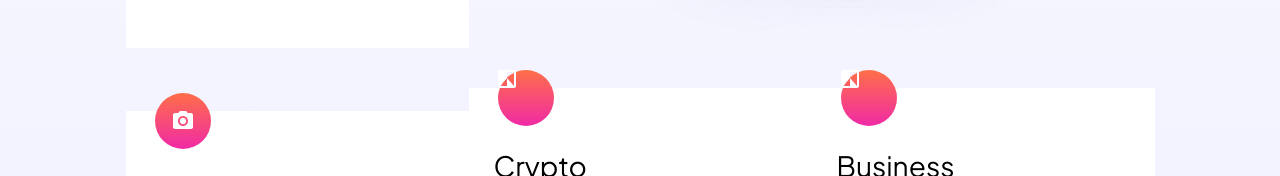
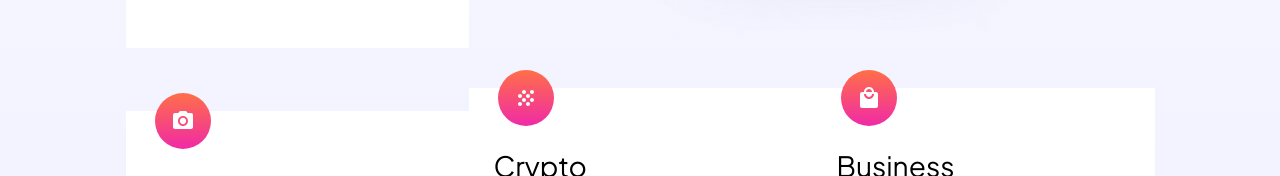
Before and after one commit to PiriyaLapa/Skilled-e-learning-landing-page, a React (Create React App) app: page / in a window 1280 px wide. Shown: the part 1107-1283 px from the top of the page. Built offline with nearby package versions, Linux system fonts and the light colour scheme.

Commit message:
update to try to deploy

```diff
--- /dev/null
+++ b/src/Helper/helper.tsx
@@ -0,0 +1,26 @@
+import AnimationIcon from "../components/Icons/AnimationIcon";
+import DesignIcon from "../components/Icons/DesignIcon";
+import PhotographIcon from "../components/Icons/PhotographIcon";
+import CryptoIcon from "../components/Icons/CryptoIcon";
+import BusinessIcon from "../components/Icons/BusinessIcon";
+import {ReactNode} from 'react';
+// Iconrender
+export const getIconComponent = (id: number): ReactNode => {
+    switch (id) {
+        case 0:
+            return;
+        case 1:
+            return <AnimationIcon />;
+        case 2:
+            return <DesignIcon />;
+        case 3:
+            return <PhotographIcon />;
+        case 4:
+            return <CryptoIcon />;
+            return <AnimationIcon/>;
+        case 5:
+            return <BusinessIcon />;
+        default:
+            return '';
+    }
+};
--- a/src/components/Cards/Cards.tsx
+++ b/src/components/Cards/Cards.tsx
@@ -1,16 +1,13 @@
 import { Component, ReactNode } from 'react';
 import { StyledCards } from './styleds';
 import { CARDDATA } from '../../apis/dataCards';
-import AnimationIcon from '../Icons/AnimationIcon';
-import BusinessIcon from '../Icons/BusinessIcon';
-import PhotographIcon from '../Icons/PhotographIcon';
-import DesignIcon from '../Icons/DesignIcon';
-import CryptoIcon from '../Icons/CryptoIcon';
+import { getIconComponent } from '../../Helper/helper';
 
 interface dataProps {
     data: CARDDATA,
     index: number;
 }
+
 export default class Card extends Component<dataProps>{
     render(): ReactNode {
         const { id, title, content } = this.props.data
@@ -20,28 +17,8 @@ export default class Card extends Component<dataProps>{
                 {iconComponent}
                 <span>{title}</span>
                 <span>{content}</span>
-                 <span>Get Start</span>
+                <span>Get Start</span>
             </StyledCards>
         )
     }
 }
-
-// function icon
-const getIconComponent = (id: number): ReactNode => {
-    switch (id) {
-        case 0:
-            return '';
-        case 1:
-            return <AnimationIcon />;
-        case 2:
-            return <DesignIcon />;
-        case 3:
-            return <PhotographIcon />;
-        case 4:
-            return <CryptoIcon />;
-        case 5:
-            return <BusinessIcon />;
-        default:
-            return '';
-    }
-};
--- a/src/components/Icons/BusinessIcon.tsx
+++ b/src/components/Icons/BusinessIcon.tsx
@@ -5,26 +5,20 @@ export default class BusinessIcon extends React.Component {
   render(): React.ReactNode {
     return (
       <StyledBusinessIcon>
-        <svg
-          width="56"
-          height="56"
-          xmlns="http://www.w3.org/2000/svg"
-          xmlnsXlink="http://www.w3.org/1999/xlink"
-        >
+        <svg xmlns="http://www.w3.org/2000/svg" width="56" height="56" viewBox="0 0 56 56" fill="none">
+          <circle cx="28" cy="28" r="28" fill="url(#paint0_linear_0_79)" />
+          <path fillRule="evenodd" clipRule="evenodd" d="M35 22H33C33 19.24 30.76 17 28 17C25.24 17 23 19.24 23 22H21C19.9 22 19.01 22.9 19.01 24L19 36C19 37.1 19.9 38 21 38H35C36.1 38 37 37.1 37 36V24C37 22.9 36.1 22 35 22ZM28 19C29.66 19 31 20.34 31 22H25C25 20.34 26.34 19 28 19ZM28 29C25.24 29 23 26.76 23 24H25C25 25.66 26.34 27 28 27C29.66 27 31 25.66 31 24H33C33 26.76 30.76 29 28 29Z" fill="white" />
+          <mask id="mask0_0_79" maskUnits="userSpaceOnUse" x="19" y="17" width="18" height="21">
+            <path fillRule="evenodd" clipRule="evenodd" d="M35 22H33C33 19.24 30.76 17 28 17C25.24 17 23 19.24 23 22H21C19.9 22 19.01 22.9 19.01 24L19 36C19 37.1 19.9 38 21 38H35C36.1 38 37 37.1 37 36V24C37 22.9 36.1 22 35 22ZM28 19C29.66 19 31 20.34 31 22H25C25 20.34 26.34 19 28 19ZM28 29C25.24 29 23 26.76 23 24H25C25 25.66 26.34 27 28 27C29.66 27 31 25.66 31 24H33C33 26.76 30.76 29 28 29Z" fill="white" />
+          </mask>
+          <g mask="url(#mask0_0_79)">
+          </g>
           <defs>
-            <linearGradient x1="50%" y1="0%" x2="50%" y2="100%" id="a">
-              <stop stopColor="#FF6F48" offset="0%" />
-              <stop stopColor="#F02AA6" offset="100%" />
+            <linearGradient id="paint0_linear_0_79" x1="0" y1="0" x2="0" y2="56" gradientUnits="userSpaceOnUse">
+              <stop stopColor="#FF6F48" />
+              <stop offset="1" stopColor="#F02AA6" />
             </linearGradient>
-            <path
-              d="M35 22h-2c0-2.76-2.24-5-5-5s-5 2.24-5 5h-2c-1.1 0-1.99.9-1.99 2L19 36c0 1.1.9 2 2 2h14c1.1 0 2-.9 2-2V24c0-1.1-.9-2-2-2Zm-7-3c1.66 0 3 1.34 3 3h-6c0-1.66 1.34-3 3-3Zm0 10c-2.76 0-5-2.24-5-5h2c0 1.66 1.34 3 3 3s3-1.34 3-3h2c0 2.76-2.24 5-5 5Z"
-              id="b"
-            />
           </defs>
-          <g fill="none" fillRule="evenodd">
-            <circle fill="url(#a)" cx="28" cy="28" r="28" />
-            <use fill="#FFF" xlinkHref="#b" />
-          </g>
         </svg>
       </StyledBusinessIcon>
     );
--- a/src/components/Icons/CryptoIcon.tsx
+++ b/src/components/Icons/CryptoIcon.tsx
@@ -5,26 +5,20 @@ export default class CryptoIcon extends React.Component {
   render(): React.ReactNode {
     return (
       <StyledCrytoIcon>
-        <svg
-          width="56"
-          height="56"
-          xmlns="http://www.w3.org/2000/svg"
-          xmlnsXlink="http://www.w3.org/1999/xlink"
-        >
+        <svg xmlns="http://www.w3.org/2000/svg" width="56" height="56" viewBox="0 0 56 56" fill="none">
+          <circle cx="28" cy="28" r="28" fill="url(#paint0_linear_0_54)" />
+          <path fillRule="evenodd" clipRule="evenodd" d="M26 28C24.9 28 24 28.9 24 30C24 31.1 24.9 32 26 32C27.1 32 28 31.1 28 30C28 28.9 27.1 28 26 28ZM22 24C20.9 24 20 24.9 20 26C20 27.1 20.9 28 22 28C23.1 28 24 27.1 24 26C24 24.9 23.1 24 22 24ZM22 32C20.9 32 20 32.9 20 34C20 35.1 20.9 36 22 36C23.1 36 24 35.1 24 34C24 32.9 23.1 32 22 32ZM34 24C35.1 24 36 23.1 36 22C36 20.9 35.1 20 34 20C32.9 20 32 20.9 32 22C32 23.1 32.9 24 34 24ZM30 32C28.9 32 28 32.9 28 34C28 35.1 28.9 36 30 36C31.1 36 32 35.1 32 34C32 32.9 31.1 32 30 32ZM34 28C32.9 28 32 28.9 32 30C32 31.1 32.9 32 34 32C35.1 32 36 31.1 36 30C36 28.9 35.1 28 34 28ZM30 24C28.9 24 28 24.9 28 26C28 27.1 28.9 28 30 28C31.1 28 32 27.1 32 26C32 24.9 31.1 24 30 24ZM26 20C24.9 20 24 20.9 24 22C24 23.1 24.9 24 26 24C27.1 24 28 23.1 28 22C28 20.9 27.1 20 26 20Z" fill="white" />
+          <mask id="mask0_0_54" maskUnits="userSpaceOnUse" x="20" y="20" width="16" height="16">
+            <path fillRule="evenodd" clipRule="evenodd" d="M26 28C24.9 28 24 28.9 24 30C24 31.1 24.9 32 26 32C27.1 32 28 31.1 28 30C28 28.9 27.1 28 26 28ZM22 24C20.9 24 20 24.9 20 26C20 27.1 20.9 28 22 28C23.1 28 24 27.1 24 26C24 24.9 23.1 24 22 24ZM22 32C20.9 32 20 32.9 20 34C20 35.1 20.9 36 22 36C23.1 36 24 35.1 24 34C24 32.9 23.1 32 22 32ZM34 24C35.1 24 36 23.1 36 22C36 20.9 35.1 20 34 20C32.9 20 32 20.9 32 22C32 23.1 32.9 24 34 24ZM30 32C28.9 32 28 32.9 28 34C28 35.1 28.9 36 30 36C31.1 36 32 35.1 32 34C32 32.9 31.1 32 30 32ZM34 28C32.9 28 32 28.9 32 30C32 31.1 32.9 32 34 32C35.1 32 36 31.1 36 30C36 28.9 35.1 28 34 28ZM30 24C28.9 24 28 24.9 28 26C28 27.1 28.9 28 30 28C31.1 28 32 27.1 32 26C32 24.9 31.1 24 30 24ZM26 20C24.9 20 24 20.9 24 22C24 23.1 24.9 24 26 24C27.1 24 28 23.1 28 22C28 20.9 27.1 20 26 20Z" fill="white" />
+          </mask>
+          <g mask="url(#mask0_0_54)">
+          </g>
           <defs>
-            <linearGradient x1="50%" y1="0%" x2="50%" y2="100%" id="a">
-              <stop stopColor="#FF6F48" offset="0%" />
-              <stop stopColor="#F02AA6" offset="100%" />
+            <linearGradient id="paint0_linear_0_54" x1="0" y1="0" x2="0" y2="56" gradientUnits="userSpaceOnUse">
+              <stop stopColor="#FF6F48" />
+              <stop offset="1" stopColor="#F02AA6" />
             </linearGradient>
-            <path
-              d="M26 28c-1.1 0-2 .9-2 2s.9 2 2 2 2-.9 2-2-.9-2-2-2Zm-4-4c-1.1 0-2 .9-2 2s.9 2 2 2 2-.9 2-2-.9-2-2-2Zm0 8c-1.1 0-2 .9-2 2s.9 2 2 2 2-.9 2-2-.9-2-2-2Zm12-8c1.1 0 2-.9 2-2s-.9-2-2-2-2 .9-2 2 .9 2 2 2Zm-4 8c-1.1 0-2 .9-2 2s.9 2 2 2 2-.9 2-2-.9-2-2-2Zm4-4c-1.1 0-2 .9-2 2s.9 2 2 2 2-.9 2-2-.9-2-2-2Zm-4-4c-1.1 0-2 .9-2 2s.9 2 2 2 2-.9 2-2-.9-2-2-2Zm-4-4c-1.1 0-2 .9-2 2s.9 2 2 2 2-.9 2-2-.9-2-2-2Z"
-              id="b"
-            />
           </defs>
-          <g fill="none" fillRule="evenodd">
-            <circle fill="url(#a)" cx="28" cy="28" r="28" />
-            <use fill="#FFF" xlinkHref="#b" />
-          </g>
         </svg>
       </StyledCrytoIcon>
     );
```
